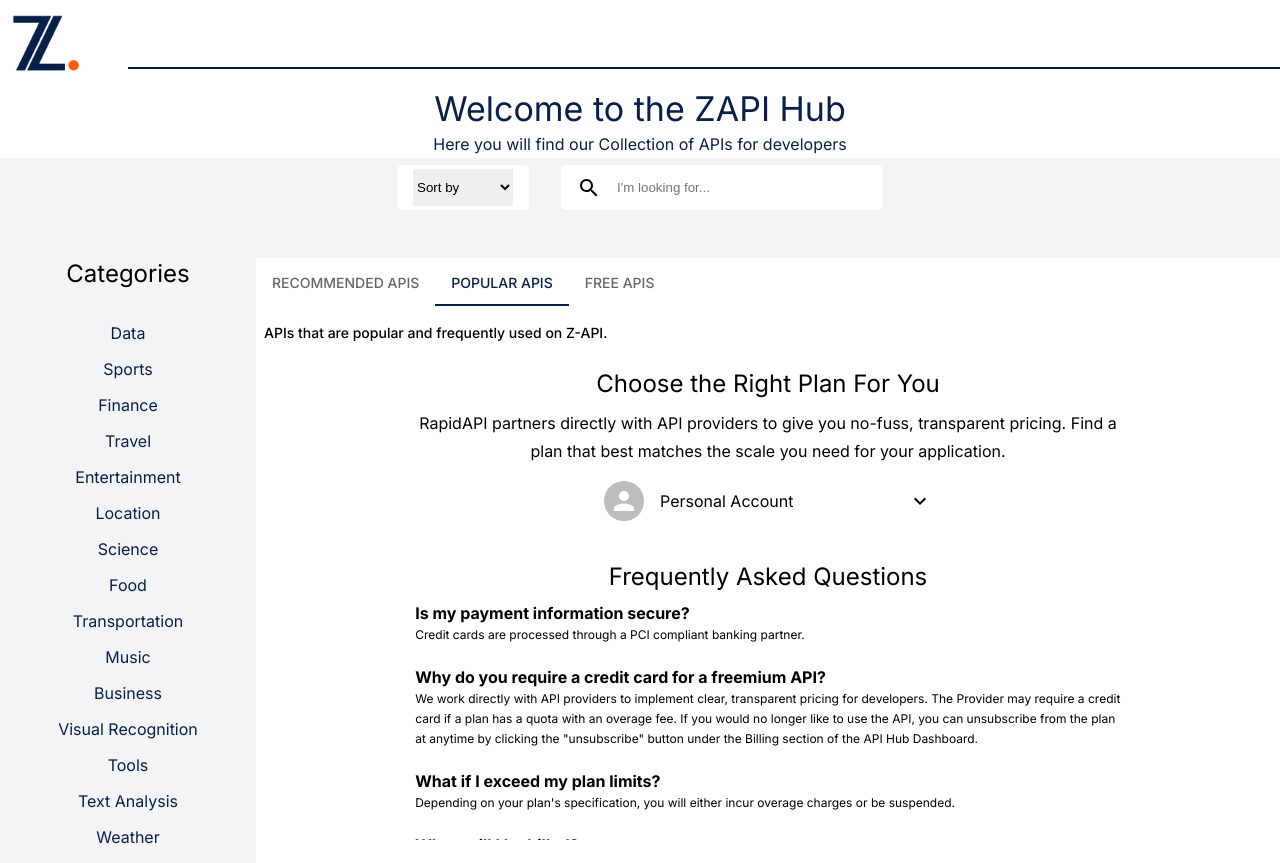
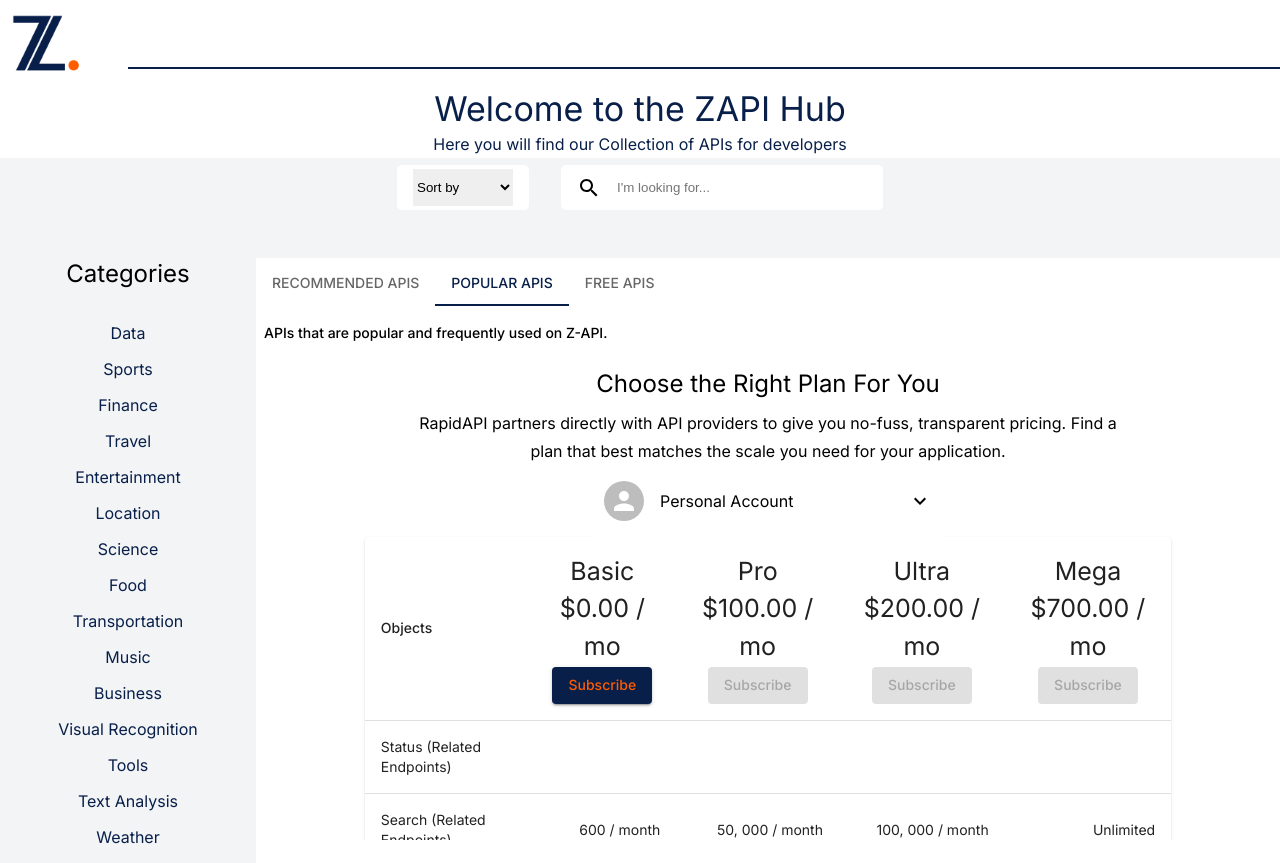
Before and after one commit to Zummit-Africa-Inc/Zapi-FE, a React (Vite) app: page / in a window 1280 px wide. Both pictures are taken after a click on the tab "POPULAR APIS". Built offline with nearby package versions, Linux system fonts and the light colour scheme.

Commit message:
Section Table Update

```diff
--- a/src/components/Pricing.tsx
+++ b/src/components/Pricing.tsx
@@ -3,6 +3,7 @@ import { Avatar, Stack, Typography, List, ListItemButton, ListItemIcon, ListItem
 import { LooksOne, LooksTwo, Looks3, ExpandMore } from "@mui/icons-material";
 import { blue } from "@mui/material/colors";
 import { makeStyles } from "@mui/styles";
+import PricingTable from "./PricingTable";
 
 import developers from "../assets/people.webp";
 import publicapis from "../assets/public.webp";
@@ -59,7 +60,7 @@ const Pricing:React.FC = () => {
         </List>
         {/* Pricing Table Section */}
         <Stack direction="column" width="80%" alignItems="center" justifyContent="space-between">
-            {/* <PricingTable /> */}
+            <PricingTable />
         </Stack>
          {/* FAQ Section */}
         <Stack direction="column" width="70%" textAlign="center">
--- /dev/null
+++ b/src/components/PricingTable.tsx
@@ -0,0 +1,82 @@
+import React from "react";
+import { Table, TableBody, TableCell, TableContainer, TableHead, TableRow, Paper, Button } from '@mui/material';
+
+
+function createData(
+    statushead: string,
+    search: number | string,
+    features: number | string,
+    payperuse: number | string,
+    freetouse: number | string,
+  ) {
+    return { statushead, search, features, payperuse, freetouse };
+  }
+
+  const rows = [
+    createData('Status (Related Endpoints)', '', '', '', ''),
+    createData('Search (Related Endpoints)', '600 / month', '50, 000 / month', '100, 000 / month', 'Unlimited'),
+    createData('Features', '', '', '', ''),
+    createData('Pay Per Use', 'X', 'X', 'X', 'X'),
+    createData('Free To Use', 'X', 'X', 'X', 'X'),
+    createData('Rate Limit', '', '', '', '12000 requests per hour'),
+  ];
+
+const PricingTable:React.FC = () => {
+
+
+  return (
+    <TableContainer component={Paper}>
+      <Table sx={{ minWidth: 650 }} aria-label="simple table">
+        <TableHead>
+          <TableRow>
+            <TableCell>
+                Objects
+            </TableCell>
+            <TableCell sx={{ fontSize: 25, fontWeight: 400, lineHeight: 1.5 }} align="center">
+                Basic <br /> $0.00 / mo <br />
+                <Button style={{textTransform: "none"}}variant='contained'>
+                Subscribe
+              </Button>
+            </TableCell>
+            <TableCell sx={{ fontSize: 25, fontWeight: 400, lineHeight: 1.5 }} align="center">
+                Pro <br /> $100.00 / mo <br />
+                <Button style={{textTransform: "none"}} disabled variant='contained'>
+                Subscribe
+              </Button>
+            </TableCell>
+            <TableCell sx={{ fontSize: 25, fontWeight: 400, lineHeight: 1.5 }} align="center">
+                Ultra <br /> $200.00 / mo <br />
+                <Button style={{textTransform: "none"}} disabled variant='contained'>
+                Subscribe
+              </Button>
+            </TableCell>
+            <TableCell sx={{ fontSize: 25, fontWeight: 400, lineHeight: 1.5 }} align="center">
+                Mega <br /> $700.00 / mo <br />
+                <Button  style={{textTransform: "none"}} disabled variant='contained'>
+                Subscribe
+              </Button>
+            </TableCell>
+          </TableRow>
+        </TableHead>
+        <TableBody>
+          {rows.map((row) => (
+            <TableRow
+              key={row.statushead}
+              sx={{ '&:last-child td, &:last-child th': { border: 0 } }}
+            >
+              <TableCell component="th" scope="row">
+                {row.statushead}
+              </TableCell>
+              <TableCell align="right">{row.search}</TableCell>
+              <TableCell align="right">{row.features}</TableCell>
+              <TableCell align="right">{row.payperuse}</TableCell>
+              <TableCell align="right">{row.freetouse}</TableCell>
+            </TableRow>
+          ))}
+        </TableBody>
+      </Table>
+    </TableContainer>
+  )
+}
+
+export default PricingTable
```
